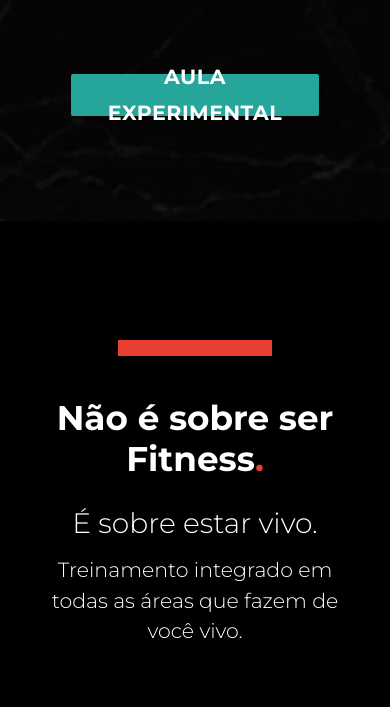
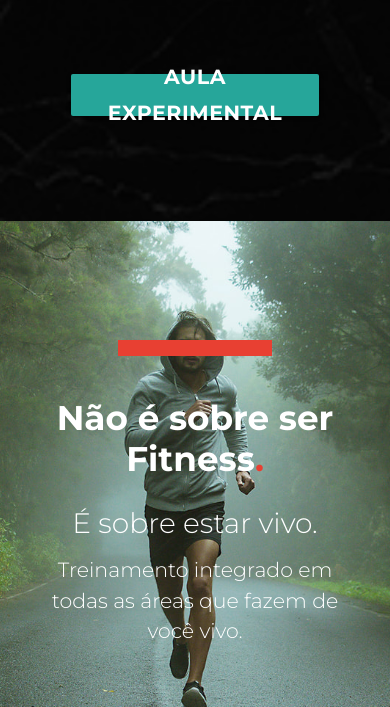
Before and after one commit to Biasiolo/attivita, a website built with Parcel: page src/index.html in a window 390 px wide. Shown: the part 2103-2810 px from the top of the page. Built offline with nearby package versions, Linux system fonts and the light colour scheme.

Commit message:
ajustes gerais

```diff
--- a/src/scss/main.scss
+++ b/src/scss/main.scss
@@ -77,10 +77,18 @@ body {
     background: url('../images/sec2.jpg');
     background-repeat: no-repeat !important;
     background-position: center !important;
-    background-size:contain !important;
+    background-size: cover !important;
 
     // Parallax: fundo fixo (não rola junto)
     background-attachment: fixed;
+
+    @media (max-width: 767px) {
+        // Em dispositivos menores (ex.: iPhone), remover o 'fixed'
+
+        background-position: left !important;
+        background-size:cover !important;
+
+      }
 
     // Overlay
     .fade-overlay {
```
